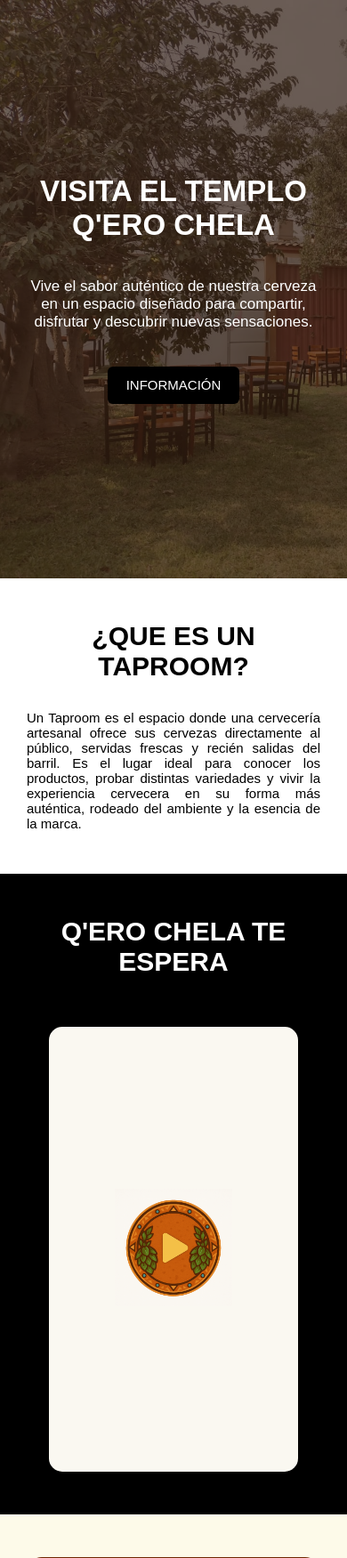
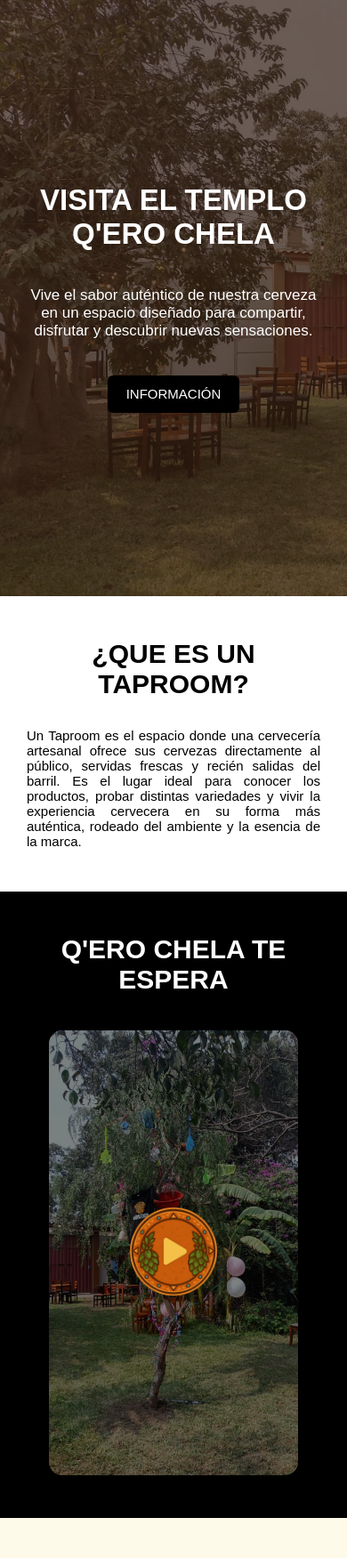
Before and after one commit to daviddl0311/qero-chela, a PHP site: page /taproom.html in a window 390 px wide. Shown: the part 70-1821 px from the top of the page at 89% size. Run offline with PHP 8.4, Linux system fonts and the light colour scheme; some libraries are stand-ins or nearby versions; some web fonts are replaced.

Commit message:
update taproom y merchandising

```diff
--- a/css/taproom_css.css
+++ b/css/taproom_css.css
@@ -92,7 +92,7 @@ header {
 }
 .my-taproom {
     position: relative;
-    height: 650px;
+    height: 670px;
 }
 .taproom-title {
     font-size: clamp(22px, 3vw, 40px);
@@ -148,13 +148,24 @@ header {
     padding: 5rem;
     background-color: black;
 }
-.cuadro-video .cuadro-video-img {
+.cuadro-video {
+    position: relative;
+    width: 400px;
+}
+.cuadro-video .cuadro-video-img img {
     width: 400px;
     height: 580px;
-    background-color: #faf8f1;
     border-radius: 15px;
+    opacity: .5;
+    background-color: rgb(92, 92, 92);
 }
-.cuadro-video-img img {
+.cuadro-enlace {
+    position: absolute;
+    top: 0px;
+    width: 400px;
+    height: 580px;
+}
+.cuadro-enlace a img {
     width: 120px;
 }
 .video-title {
@@ -573,10 +584,20 @@ footer {
     }
 
     /*------------- VIDEO TAPROOM ------------*/
+    .video-title {
+        margin-bottom: 2.5rem;
+    }
     .video-taproom {
         padding: 3rem;
     }
-    .cuadro-video .cuadro-video-img {
+    .cuadro-video {
+        width: 350px;
+    }
+    .cuadro-video .cuadro-video-img img {
+        width: 350px;
+        height: 530px;
+    }
+    .cuadro-enlace {
         width: 350px;
         height: 530px;
     }
@@ -699,12 +720,25 @@ footer {
     }
 
     /*------------- VIDEO TAPROOM ------------*/
+    .video-title {
+        margin-bottom: 2.5rem;
+    }
     .video-taproom {
         padding: 3rem;
     }
-    .cuadro-video .cuadro-video-img {
+    .cuadro-video {
+        width: 280px;
+    }
+    .cuadro-video .cuadro-video-img img {
         width: 280px;
         height: 500px;
+    }
+    .cuadro-enlace {
+        width: 280px;
+        height: 500px;
+    }
+    .cuadro-enlace a img {
+        width: 110px;
     }
 
     /*-------------- FOOTER --------------*/
@@ -829,16 +863,27 @@ footer {
     }
 
     /*------------- VIDEO TAPROOM ------------*/
+    .video-title {
+        margin-bottom: 2.5rem;
+    }
     .video-taproom {
         padding: 3rem;
     }
-    .cuadro-video .cuadro-video-img {
+    .cuadro-video {
+        width: 250px;
+    }
+    .cuadro-video .cuadro-video-img img {
         width: 250px;
         height: 420px;
     }
-    .cuadro-video-img img {
+    .cuadro-enlace {
+        width: 250px;
+        height: 420px;
+    }
+    .cuadro-enlace a img {
         width: 100px;
     }
+
 
     /*-------------- FOOTER --------------*/
     .footer {
--- a/taproom.html
+++ b/taproom.html
@@ -59,7 +59,6 @@
         </nav>
     </header>
 
-
     <main id="taproom">
         <div class="taproom center">
             <div class="taproom-img">
@@ -84,15 +83,20 @@
                 <p>Un Taproom es el espacio donde una cervecería artesanal ofrece sus cervezas directamente al público, servidas frescas y recién salidas del barril. Es el lugar ideal para conocer los productos, probar distintas variedades y vivir la experiencia cervecera en su forma más auténtica, rodeado del ambiente y la esencia de la marca.</p>
             </div>
         </div>
-        <div class="video-taproom center flex flex-column">
+        <div class="video-taproom center flex flex-column center">
             <div class="video-title center-align">
                 <h2>q'ero chela te espera</h2>
             </div>
-            <div class="cuadro-video center">
-                <div class="cuadro-video-img center">
-                    <a href="https://web.facebook.com/share/r/19FCsCZmnX/">
-                        <img src="img/taproom-img/boton-Play-Q'eroChela.png" alt="Botón Play Q'ero Chela" class="pulsate-fwd">
-                    </a>
+            <div class="center">
+                <div class="cuadro-video">
+                    <div class="cuadro-video-img center">
+                        <img src="img/taproom-img/Fondo-Video.jpeg" alt="Fondo Video">
+                    </div>
+                    <div class="center cuadro-enlace">
+                        <a href="https://web.facebook.com/share/r/19FCsCZmnX/">
+                            <img src="img/taproom-img/boton-Play-Q'eroChela.png" alt="Botón Play Q'ero Chela" class="pulsate-fwd">
+                        </a>
+                    </div>
                 </div>
             </div>
         </div>
```
Also changed, not shown: img/taproom-img/Fondo-Video.jpeg (added), img/taproom-img/boton-Play-Q'eroChela.png, img/taproom-img/fondo-Video.png (deleted).
